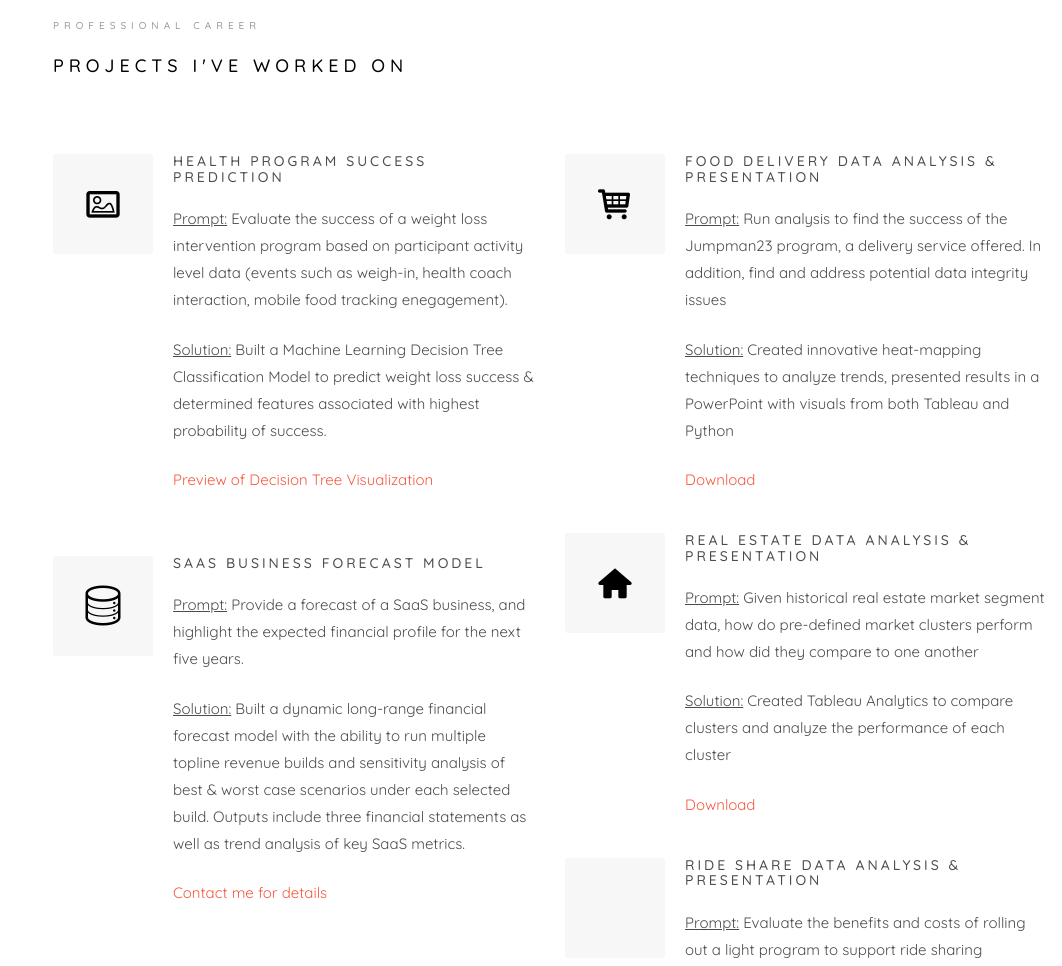
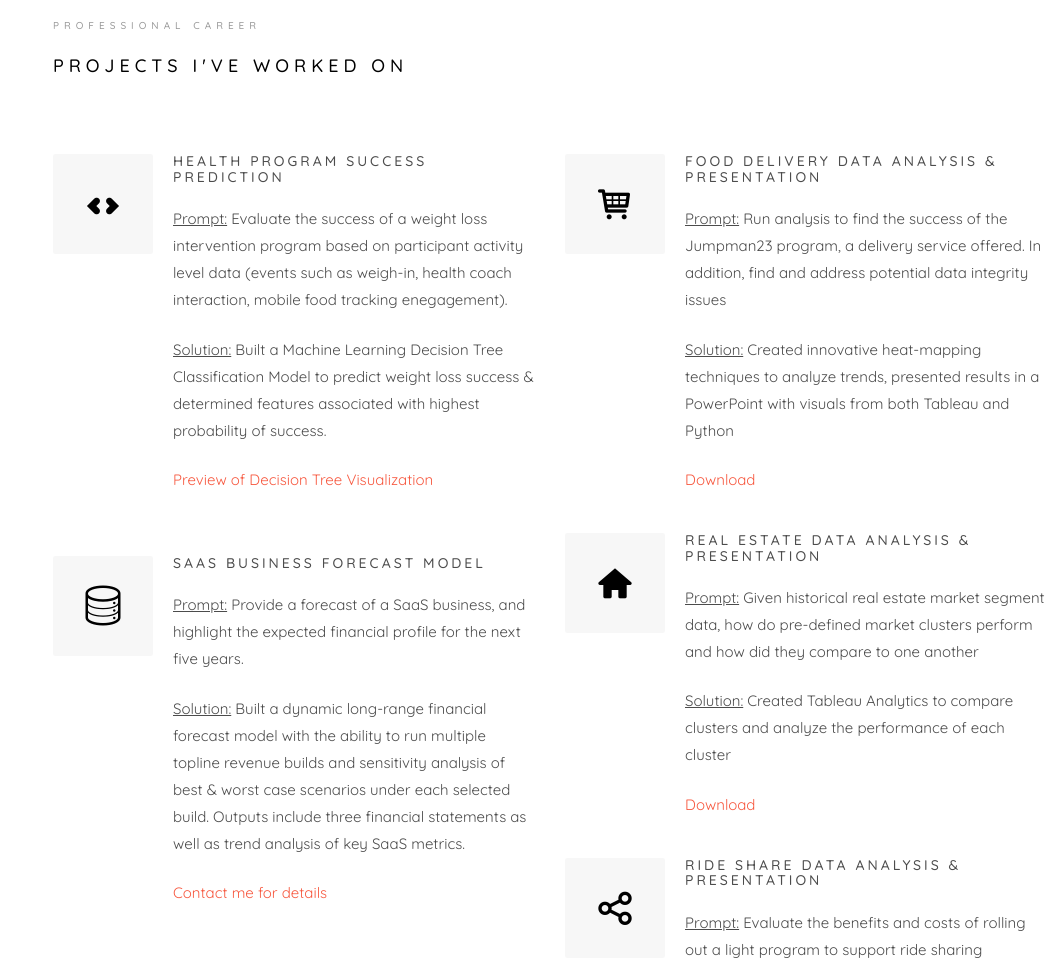
Before and after one commit to christiewang1/christiewang, a plain HTML site: page services.html in a window 1280 px wide. Shown: the part 43-1009 px from the top of the page, 218-1280 px from the left. Drawn offline with Linux system fonts and the light colour scheme; files whose address does not match are found by name.

Commit message:
Update services.html

```diff
--- a/services.html
+++ b/services.html
@@ -87,7 +87,7 @@ Copyright &copy;<script>document.write(new Date().getFullYear());</script> All r
 
 							<div class="colorlib-feature animate-box" data-animate-effect="fadeInLeft">
 								<div class="colorlib-icon">
-									<i class="icon-decisiontree"></i>
+									<i class="icon-code"></i>
 								</div>
 								<div class="colorlib-text">
 									<h3>Health Program Success Prediction</h3>
@@ -173,7 +173,7 @@ Copyright &copy;<script>document.write(new Date().getFullYear());</script> All r
 
 							<div class="colorlib-feature animate-box" data-animate-effect="fadeInLeft">
 								<div class="colorlib-icon">
-									<i class="icon-share"></i>
+									<i class="icon-share3"></i>
 								</div>
 								<div class="colorlib-text">
 									<h3>Ride Share Data Analysis & Presentation</h3>
```
